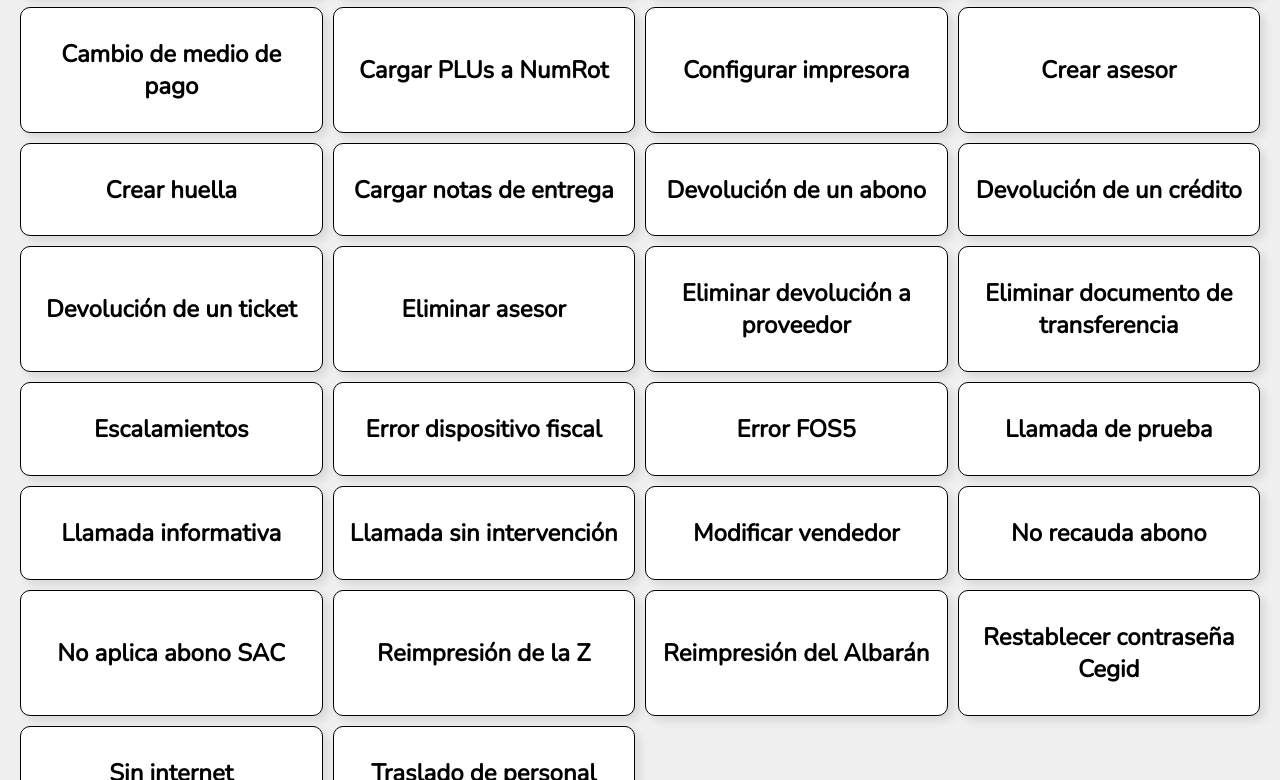
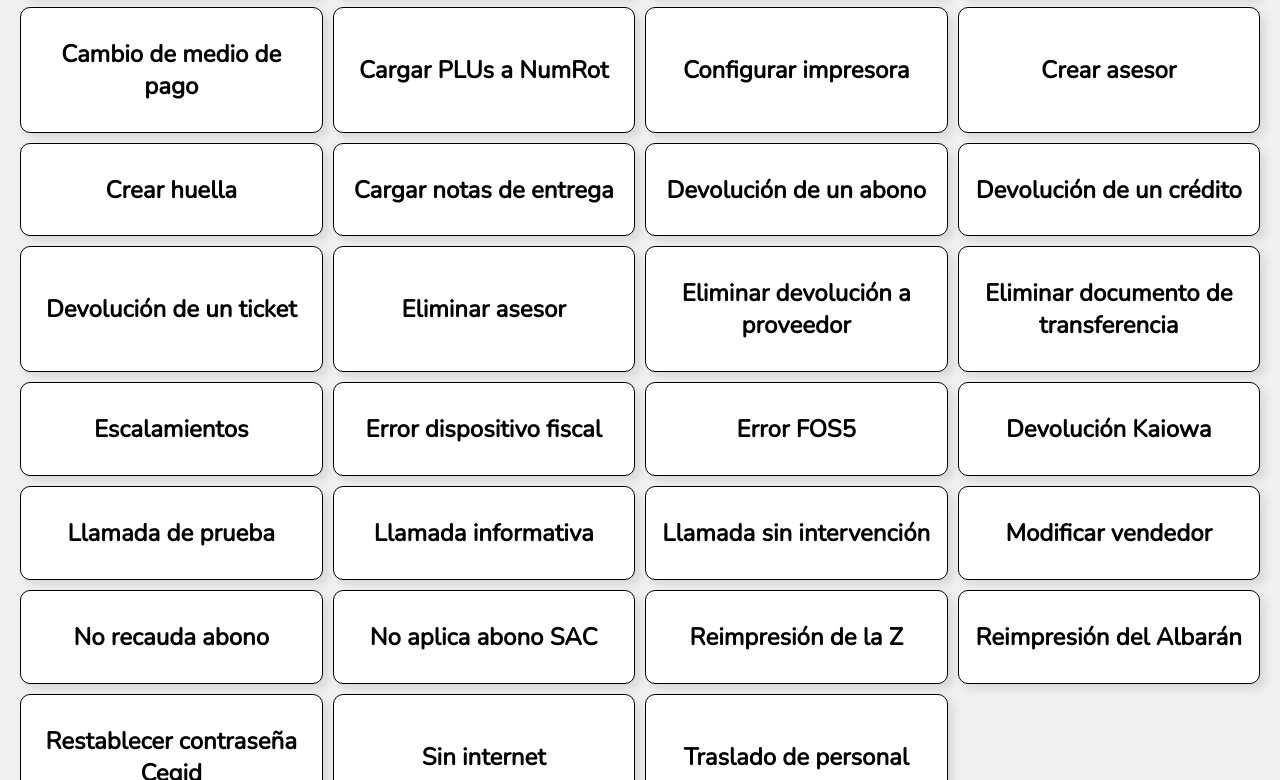
Before and after one commit to Broncos225/Playground, a website: page Plantillas.html in a window 1280 px wide. Shown: the part 387-1167 px from the top of the page. Drawn offline with nearby package versions, Linux system fonts and the light colour scheme.

Commit message:
Update Plantillas.html

```diff
--- a/Plantillas.html
+++ b/Plantillas.html
@@ -113,6 +113,9 @@
                     <h2>Error FOS5</h2>
                 </div>
                 <div class="Modulo2" onclick="abrirModulo(event)">
+                    <h2>Devolución Kaiowa</h2>
+                </div>
+                <div class="Modulo2" onclick="abrirModulo(event)">
                     <h2>Llamada de prueba</h2>
                 </div>
                 <div class="Modulo2" onclick="abrirModulo(event)">
```
